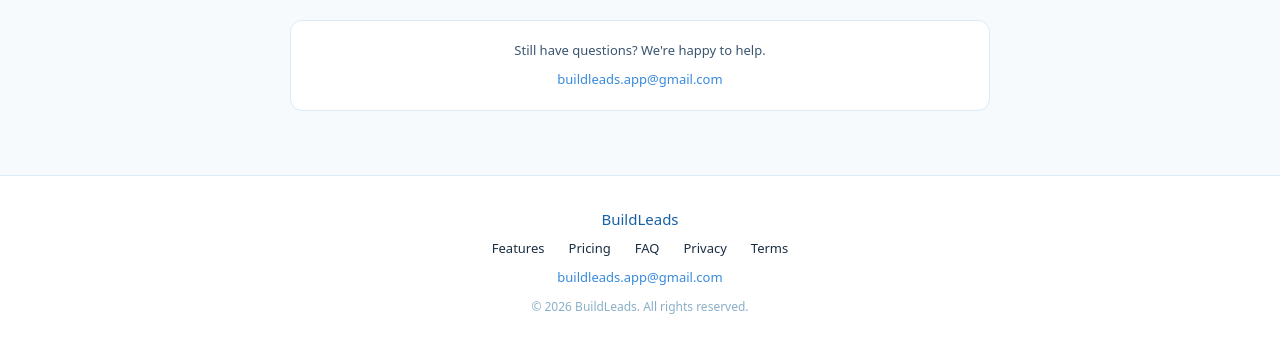
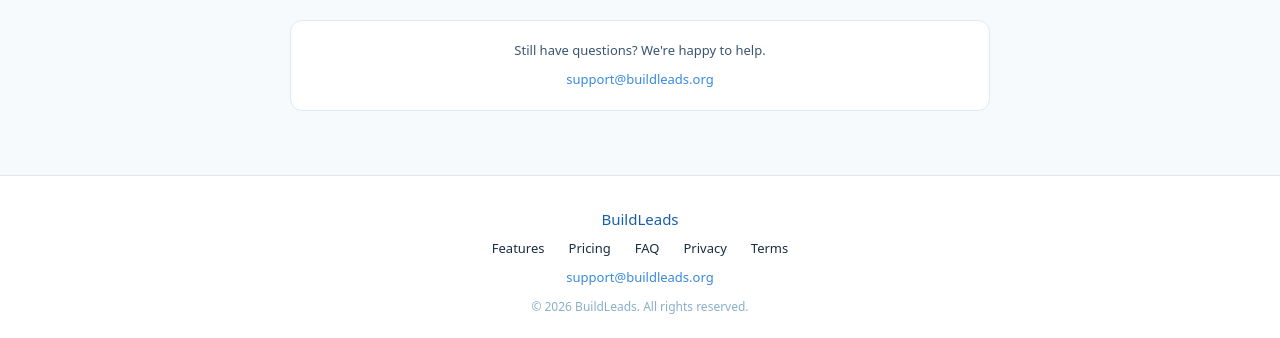
Before and after one commit to chrisg605/buildLeads, a Next.js app in the folder lead_generator/: page / in a window 1280 px wide. Shown: the part 2839-3177 px from the top of the page. Built offline with nearby package versions, Linux system fonts and the light colour scheme; no server answers.

Commit message:
changed email

```diff
--- a/lead_generator/package.json
+++ b/lead_generator/package.json
@@ -22,7 +22,8 @@
     "puppeteer": "^24.35.0",
     "react": "19.2.4",
     "react-dom": "19.2.4",
-    "stripe": "^22.1.0"
+    "stripe": "^22.1.0",
+    "undici": "^8.2.0"
   },
   "devDependencies": {
     "@eslint/eslintrc": "^3",
--- a/lead_generator/src/app/page.tsx
+++ b/lead_generator/src/app/page.tsx
@@ -370,10 +370,10 @@
               Still have questions? We&apos;re happy to help.
             </p>
             <a
-              href="mailto:buildleads.app@gmail.com"
+              href="mailto:support@buildleads.org"
               className="text-[13px] font-medium text-[#378ADD] hover:text-[#185FA5]"
             >
-              buildleads.app@gmail.com
+              support@buildleads.org
             </a>
           </div>
         </div>
@@ -402,10 +402,10 @@
           ))}
         </div>
         <a
-          href="mailto:buildleads.app@gmail.com"
+          href="mailto:support@buildleads.org"
           className="block text-[13px] text-[#378ADD] font-medium hover:text-[#185FA5] mb-2.5"
         >
-          buildleads.app@gmail.com
+          support@buildleads.org
         </a>
         <p className="text-[12px] text-[#8AAFC8]">© 2026 BuildLeads. All rights reserved.</p>
       </footer>
--- a/lead_generator/src/app/privacy/privacy.tsx
+++ b/lead_generator/src/app/privacy/privacy.tsx
@@ -258,7 +258,7 @@
               We maintain an incident response plan and will notify affected parties of any data breaches within applicable legal timeframes.
             </p>
             <p className="text-slate-700 text-sm">
-              No system is perfectly secure. If you believe our service has a security vulnerability, please contact us at <a href="mailto:buildleads.app@gmail.com" className="text-blue-600 hover:underline">buildleads.app@gmail.com</a> rather than disclosing publicly.
+              No system is perfectly secure. If you believe our service has a security vulnerability, please contact us at <a href="mailto:support@buildleads.org" className="text-blue-600 hover:underline">support@buildleads.org</a> rather than disclosing publicly.
             </p>
           </PrivacySection>
 
@@ -326,7 +326,7 @@
             </div>
 
             <p className="text-slate-700 text-sm bg-slate-50 p-4 rounded">
-              <strong>To submit a CCPA request:</strong> Email <a href="mailto:buildleads.app@gmail.com" className="text-blue-600 hover:underline">buildleads.app@gmail.com</a> with your request. We will verify your identity and respond within the required timeframe.
+              <strong>To submit a CCPA request:</strong> Email <a href="mailto:support@buildleads.org" className="text-blue-600 hover:underline">support@buildleads.org</a> with your request. We will verify your identity and respond within the required timeframe.
             </p>
           </PrivacySection>
 
@@ -343,7 +343,7 @@
                   For CCPA requests, privacy questions, or concerns:
                 </p>
                 <p className="text-slate-700 text-sm">
-                  <strong>Email:</strong> <a href="mailto:buildleads.app@gmail.com" className="text-blue-600 hover:underline">buildleads.app@gmail.com</a><br/>
+                  <strong>Email:</strong> <a href="mailto:support@buildleads.org" className="text-blue-600 hover:underline">support@buildleads.org</a><br/>
                   <strong>Response time:</strong> 45 days
                 </p>
               </div>
@@ -365,7 +365,7 @@
                   To report a security vulnerability:
                 </p>
                 <p className="text-slate-700 text-sm">
-                  <strong>Email:</strong> <a href="mailto:buildleads.app@gmail.com" className="text-blue-600 hover:underline">buildleads.app@gmail.com</a><br/>
+                  <strong>Email:</strong> <a href="mailto:support@buildleads.org" className="text-blue-600 hover:underline">support@buildleads.org</a><br/>
                   <strong>Note:</strong> Please do not publicly disclose vulnerabilities
                 </p>
               </div>
--- a/lead_generator/src/app/terms/terms.tsx
+++ b/lead_generator/src/app/terms/terms.tsx
@@ -56,7 +56,7 @@
             </li>
             <li className="flex gap-3">
               <span className="flex-shrink-0">•</span>
-              <span>Contact us at <a href="mailto:buildleads.app@gmail.com" className="text-amber-700 font-semibold hover:underline">buildleads.app@gmail.com</a> with questions</span>
+              <span>Contact us at <a href="mailto:support@buildleads.org" className="text-amber-700 font-semibold hover:underline">support@buildleads.org</a> with questions</span>
             </li>
           </ul>
         </div>
@@ -414,7 +414,7 @@
               <div className="bg-slate-50 p-4 rounded-lg">
                 <h4 className="font-semibold text-slate-900 mb-2">General Questions & Support</h4>
                 <p className="text-slate-700 text-sm">
-                  <strong>Email:</strong> <a href="mailto:buildleads.app@gmail.com" className="text-blue-600 hover:underline">buildleads.app@gmail.com</a><br/>
+                  <strong>Email:</strong> <a href="mailto:support" className="text-blue-600 hover:underline">support</a><br/>
                   <strong>Response time:</strong> 2-5 business days
                 </p>
               </div>
@@ -425,7 +425,7 @@
                   If you believe someone is violating these Terms (scraping, spamming, hacking), please email:
                 </p>
                 <p className="text-slate-700 text-sm mt-2">
-                  <strong>Email:</strong> <a href="mailto:buildleads.app@gmail.com" className="text-blue-600 hover:underline">buildleads.app@gmail.com</a><br/>
+                  <strong>Email:</strong> <a href="mailto:support" className="text-blue-600 hover:underline">support</a><br/>
                   <strong>Subject:</strong> "Abuse Report - [describe violation]"
                 </p>
               </div>
```
Also changed, not shown: 1 other file (tests, documents, lock files or other folders).
